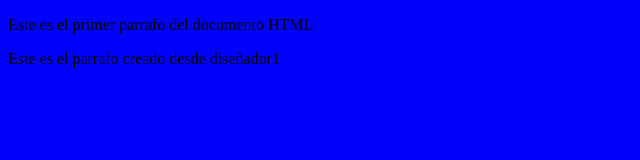
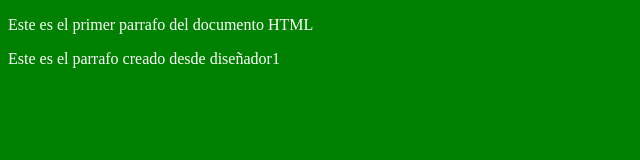
Before and after one commit to repe19/practicaWeb2, a plain HTML site: page index.html in a window 1280 px wide. Shown: the whole page, without its empty margins (0-640 px from the left). Drawn offline with Linux system fonts and the light colour scheme.

Commit message:
cambio de css

```diff
--- a/index.html
+++ b/index.html
@@ -3,7 +3,7 @@
 <head>
 	<title></title>
 	<script src="js/code.js"></script>
-	<link rel="stylesheet" type="text/css" href="css/estilos.css">
+	<link rel="stylesheet" type="text/css" href="css/miEstilo.css">
 </head>
 <body>
 
```
